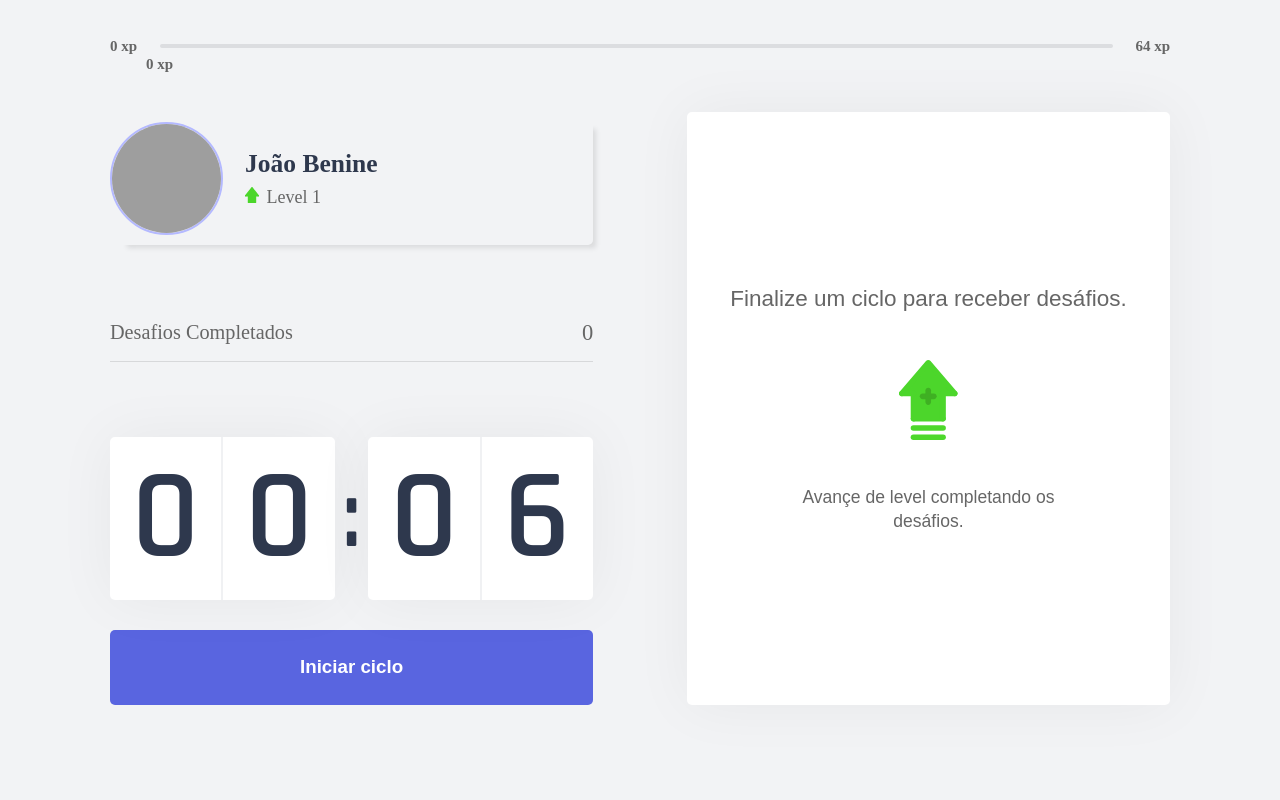
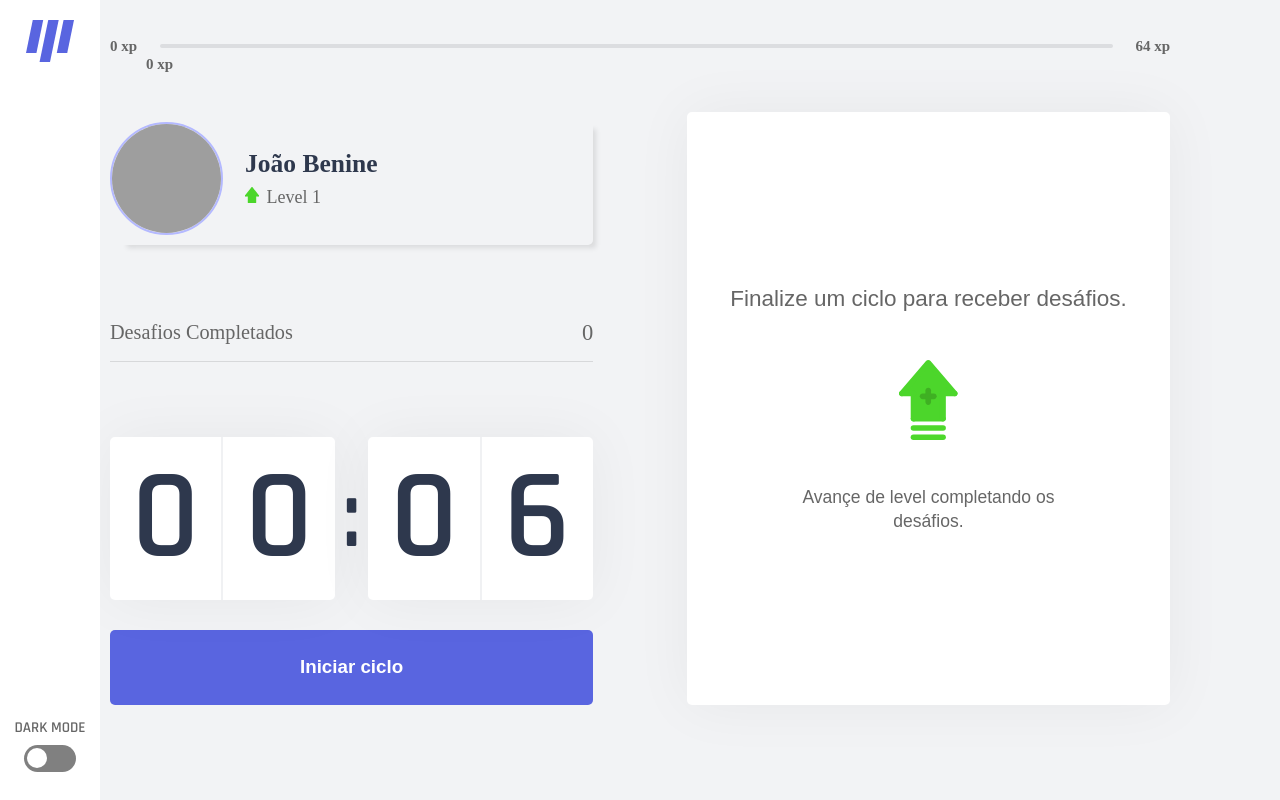
Before and after one commit to jaogui/Moveit-NLW, a Next.js app: page / in a window 1280 px wide. Built offline with nearby package versions, Linux system fonts and the light colour scheme; grey boxes are pictures that could not be loaded.

Commit message:
style sidebar

```diff
--- a/src/components/Sidebar.tsx
+++ b/src/components/Sidebar.tsx
@@ -1,11 +1,15 @@
-import { style } from '../styles/Sidebar.modules.css';
+import  style  from '../styles/components/Sidebar.module.css';
 
 
 export function Sidebar() {
     return(
-        <div>
-
+        <div className={style.sidebarContainer}>
+            <img src="../icons/logo.svg" alt="Moveit logo"/>
+                <div className= {style.sidebarToggle}>
+                    <input id="switch" type="checkbox" name="theme" />
+                    Dark Mode
+                    <label for="switch">Toggle</label>
+                </div>
         </div>
-
-    )
+    );
 }
--- a/src/pages/index.tsx
+++ b/src/pages/index.tsx
@@ -11,6 +11,7 @@ import styles from '../styles/pages/Home.module.css';
 import { ChallangeBox } from '../components/ChallengeBox';
 import { CountdownProvider } from '../contexts/CountdownContext';
 import { ChallengesProvider } from '../contexts/ChallengesContext';
+import { Sidebar } from '../components/Sidebar';
 
 
 export default function Home(props) {
@@ -18,6 +19,7 @@ export default function Home(props) {
   return (
     <ChallengesProvider level={props.level} currentExperience={props.currentExperience} challengesCompleted={props.challengesCompleted}>
     <div className={styles.container}>
+      <Sidebar/>
       <Head>
         <title>Inicio | Moveit</title>
       </Head>
--- /dev/null
+++ b/src/styles/components/Sidebar.module.css
@@ -0,0 +1,71 @@
+.sidebarContainer{
+    height: 100%;
+    width: 100px;
+    position: absolute;
+    left: 0;
+    top: 0;
+    background-color: var(--white);
+    padding: 20px 0px;
+    display: flex;
+    justify-content: space-between;
+    flex-direction: column;
+}
+
+.sidebarContainer img {
+    display: flex;
+    margin: 0 auto;
+}
+
+.sidebarToggle{
+    margin: 0 auto;
+    display: flex;
+    align-items: center;
+    text-transform: uppercase;
+    flex-direction: column;
+    font-family: 'Rajdhani';
+
+}
+
+
+.sidebarToggle input[type=checkbox]{
+    height: 0;
+    width: 0;
+    visibility: hidden;
+}
+
+.sidebarToggle label {
+    cursor: pointer;
+    text-indent: -9999px;
+    width: 52px;
+    height: 27px;
+    background: grey;
+    float: right;
+    border-radius: 100px;
+    position: relative;
+    margin: 8px 0px;
+}
+
+.sidebarToggle label::after{
+    content: '';
+    position: absolute;
+    top: 3px;
+    left: 3px;
+    width: 20px;
+    height: 20px;
+    background-color: white;
+    border-radius: 90px;
+    transition: 0.3s;
+}
+
+.sidebarToggle input:checked + label {
+    background-color: var(--blue);
+}
+
+.sidebarToggle input:checked + label::after {
+    left: calc(100% - 5px);
+    transform: translateX(-100%);
+}
+
+.sidebarToggle label:active:after {
+    width: 45px;
+}
```
Also changed, not shown: public/icons/logo.svg (added), src/styles/components/Sidebar.modules.css (deleted).
